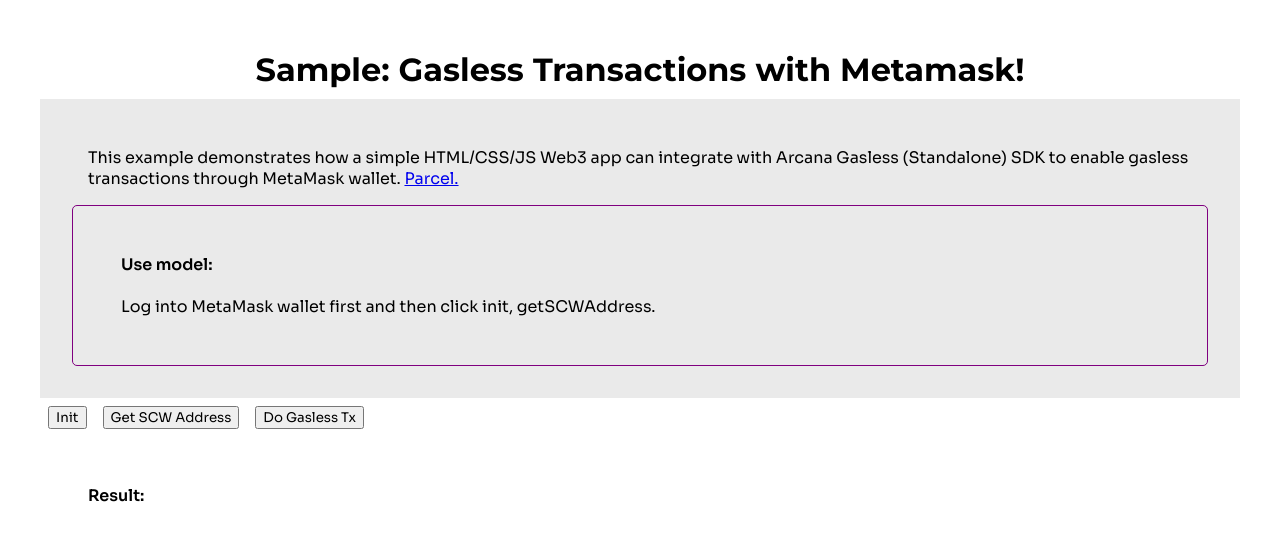
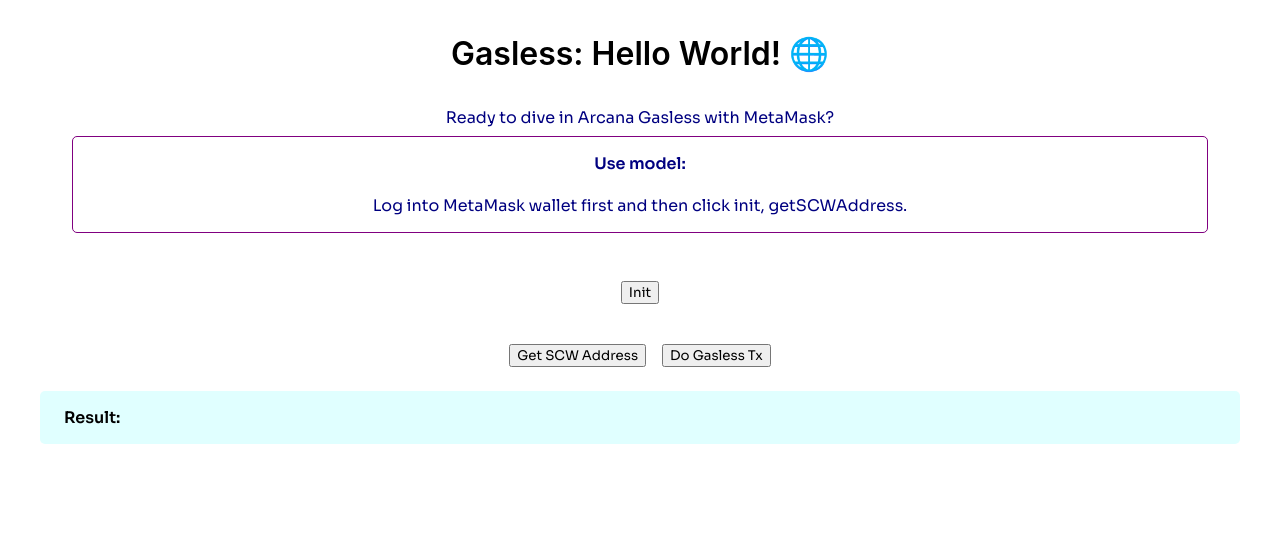
Before and after one commit to arcana-network/sandpack-examples, a website with bundled scripts: page gl/index.html in a window 1280 px wide. Built offline with nearby package versions, Linux system fonts and the light colour scheme; a script that the page names is missing.

Commit message:
Fix styling

```diff
--- a/auth/package.json
+++ b/auth/package.json
@@ -9,7 +9,7 @@
     "build": "parcel build index.html"
   },
   "dependencies": {
-    "@arcana/auth": "1.0.8",
+    "@arcana/auth": "1.0.10",
     "dotenv": "^16.3.1",
     "parcel": "^2.9.3"
   },
--- a/auth/styles.css
+++ b/auth/styles.css
@@ -2,12 +2,17 @@
 
 * {
   font-family: "Sora", sans-serif;
-  margin: 0;
+  margin: 0.5rem;
 }
 
 body {
-  font-family: sans-serif;
   padding: 0.5rem;
+}
+
+.dive-in {
+    padding: 1rem;
+    color: #000080;
+    text-align: center;
 }
 
 .honk-title-hello {
@@ -18,6 +23,11 @@
   font-variation-settings:
     "MORF" 15,
     "SHLN" 50;
+}
+
+.title-hello {
+  font-family: "Inter", system-ui;
+  font-weight: 600;
 }
 
 h1 {
@@ -39,9 +49,9 @@
 
 .event_style {
   padding: 1rem;
-  background: yellow;
+  background: #feffc0;
   border-radius: 5px;
-  margin: 1rem;
+  margin: 0.5rem;
   width: 80%;
 }
 
@@ -74,7 +84,8 @@
 .function_container {
   display: flex;
   padding: 0.5rem;
-  border-bottom: 3px dotted gray;
+  flex-flow: row wrap;
+  justify-content: center;
 }
 
 .functions {
@@ -184,13 +195,12 @@
   margin-right: 5px;
 }
 
-.big-button {
+.button {
+  background-color: #eaeaea;
   display: block;
   width: 300px;
   padding: 0.75em 1.5em;
   font-size: 0.9rem;
-  /* margin: 0 auto; */
-  /* margin-left: 8px; */
 }
 
 .view-window {
--- a/gl/index.html
+++ b/gl/index.html
@@ -3,25 +3,15 @@
   <head>
     <title>Parcel Sandbox</title>
     <meta charset="UTF-8" />
-    <link rel="stylesheet" href="./styles.css" />
+    <link rel="stylesheet" type="text/css" href="styles.css" />
   </head>
 
   <body>
-    <div id="app"></div>
-    <h1>Sample: Gasless Transactions with Metamask!</h1>
+    <div id="app">
+      <h1 class="title-hello"> Gasless: Hello World! 🌐 </h1>
       <div>
-      <div class="title_style">
-        <p style="padding: 1rem">
-          This example demonstrates how a simple HTML/CSS/JS Web3 app can
-          integrate with Arcana Gasless (Standalone) SDK to enable gasless
-          transactions through MetaMask wallet.
-          <a
-            href="https://parceljs.org"
-            target="_blank"
-            rel="noopener noreferrer"
-            >Parcel.</a
-          >
-        </p>
+        <div class="dive-in">
+          <p> Ready to dive in Arcana Gasless with MetaMask? </p>
           <div class="admonition">
             <strong>Use model:</strong>
             <br /><br />Log into MetaMask wallet first and then click init,
@@ -30,19 +20,18 @@
         </div>
       </div>
 
+      <div class="function_category_container">
         <div class="function_container">
-      <div class="functions">
           <button id="Btn-Init-Auth">Init</button>
         </div>
-      <div class="functions">
+        <div class="function_container">
           <button id="Btn-Get-SCW-Address">Get SCW Address</button>
-      </div>
-      <div class="functions">
           <button id="Btn-Do-Gasless-Tx">Do Gasless Tx</button>
         </div>
       </div>
       <div class="result_style" id="result-container">
         <strong>Result: </strong><span id="result"></span>
+      </div>
     </div>
     <script
       src="https://cdnjs.cloudflare.com/ajax/libs/ethers/5.7.2/ethers.umd.min.js"
--- a/gl/index.js
+++ b/gl/index.js
@@ -1,3 +1,4 @@
+import "./styles.css";
 import { myerc20abi } from "./myerc20.js";
 
 //const clientId = "xar_dev_56c6d7f95838926fc7a609e1003bcf31a0b17d51";
--- a/gl/styles.css
+++ b/gl/styles.css
@@ -2,12 +2,32 @@
 
 * {
   font-family: "Sora", sans-serif;
-  margin: 0;
+  margin: 0.5rem;
 }
 
 body {
-  font-family: sans-serif;
-  padding: 2.5rem;
+  padding: 0.5rem;
+}
+
+.dive-in {
+    padding: 1rem;
+    color: #000080;
+    text-align: center;
+}
+
+.honk-title-hello {
+  font-family: "Honk", system-ui;
+  font-optical-sizing: auto;
+  font-weight: 400;
+  font-style: normal;
+  font-variation-settings:
+    "MORF" 15,
+    "SHLN" 50;
+}
+
+.title-hello {
+  font-family: "Inter", system-ui;
+  font-weight: 600;
 }
 
 h1 {
@@ -21,22 +41,51 @@
 }
 
 .result_style {
-  padding: 3rem;
+  padding: 1rem;
+  background: lightcyan;
+  border-radius: 5px;
+  word-wrap: break-word;
+}
+
+.event_style {
+  padding: 1rem;
+  background: #feffc0;
+  border-radius: 5px;
+  margin: 0.5rem;
+  width: 80%;
 }
 
 .title_style {
-  padding: 2rem;
+  padding: 1rem;
   background-color: #eaeaea;
+  margin: 0.5rem;
 }
 
 .admonition {
   border: 1px solid purple;
   border-radius: 5px;
-  padding: 3rem;
+  padding: 1rem;
+}
+
+.title_category_container {
+  display: flex;
+  margin-left: 0.5rem;
+}
+
+.title_container {
+  display: block;
+  padding: 0.25rem;
+}
+
+.functions_category_container {
+  display: flex;
 }
 
 .function_container {
   display: flex;
+  padding: 0.5rem;
+  flex-flow: row wrap;
+  justify-content: center;
 }
 
 .functions {
@@ -146,13 +195,12 @@
   margin-right: 5px;
 }
 
-.big-button {
+.button {
+  background-color: #eaeaea;
   display: block;
   width: 300px;
   padding: 0.75em 1.5em;
   font-size: 0.9rem;
-  /* margin: 0 auto; */
-  /* margin-left: 8px; */
 }
 
 .view-window {
```
Also changed, not shown: auth/index.html (+15 -18 lines), 1 other file. Lines whose indentation alone changed are shown as unchanged.
